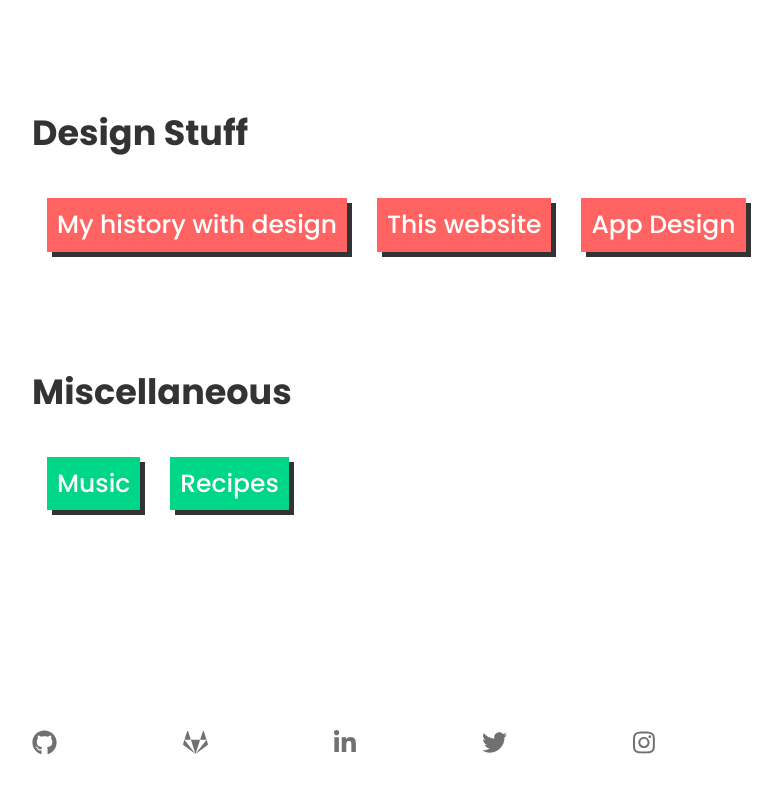
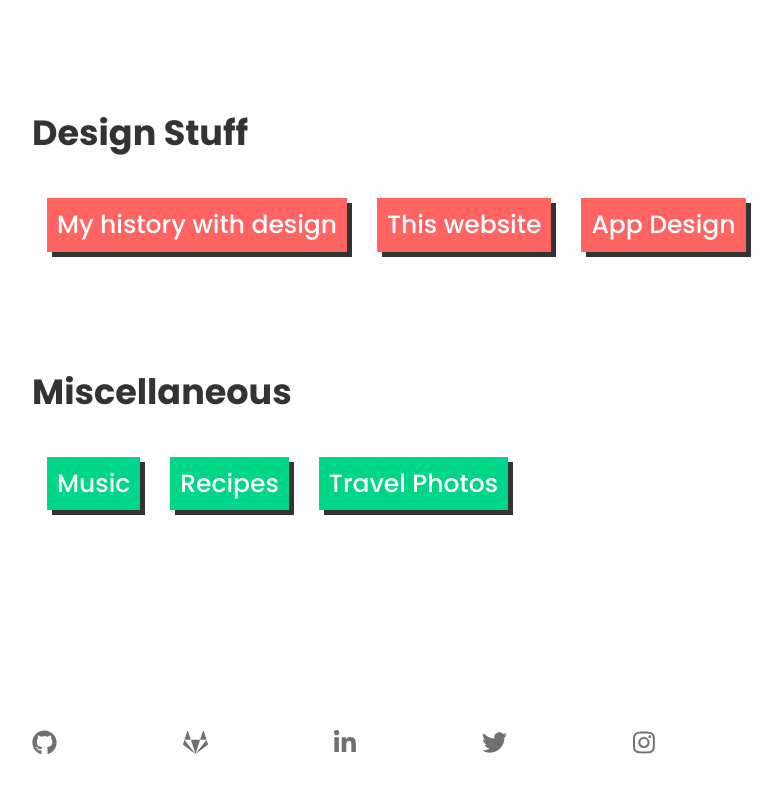
Before and after one commit to charlesHetterich/Personal-Site-Project, a React (Create React App) app: page / in a window 1280 px wide. Shown: the part 1278-2070 px from the top of the page, without its empty margins (158-940 px from the left). Built offline with nearby package versions, Linux system fonts and the light colour scheme.

Commit message:
added travel photos section to last section

```diff
--- a/src/Views/App.tsx
+++ b/src/Views/App.tsx
@@ -74,6 +74,7 @@ export default function App() {
             content={[
               { text: "Music", link: "#" },
               { text: "Recipes", link: "#" },
+              { text: "Travel Photos", link: "#" },
             ]}
           />
 
```
